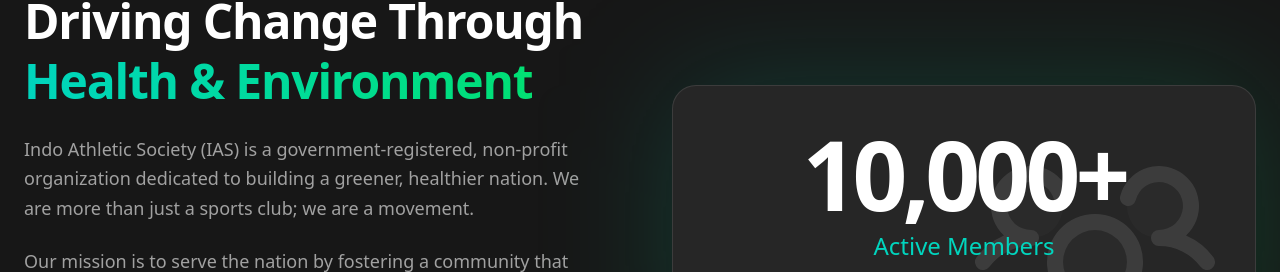
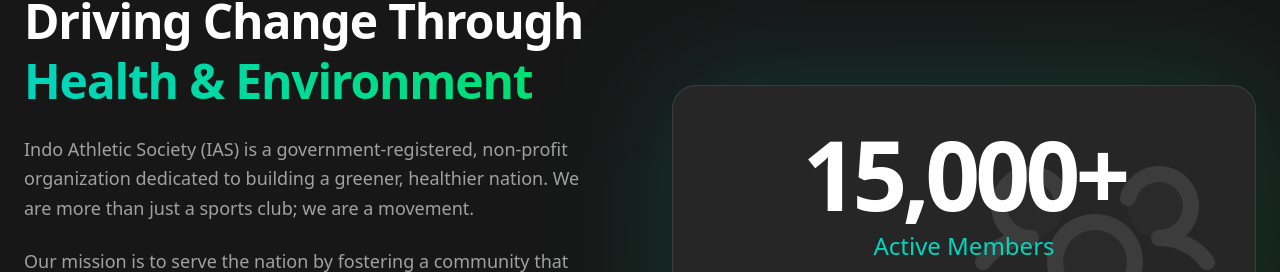
Before and after one commit to NaikDeepak/ias, a React (Vite) app: page / in a window 1280 px wide. Shown: the part 915-1187 px from the top of the page. Built offline with nearby package versions, Linux system fonts and the light colour scheme.

Commit message:
fix: standardize member count and correct asset paths

```diff
--- a/src/components/About.tsx
+++ b/src/components/About.tsx
@@ -57,7 +57,7 @@
 
                             <div className="relative z-10 text-center">
                                 <span className="text-7xl md:text-8xl font-bold text-white block mb-2 tracking-tighter">
-                                    10,000+
+                                    15,000+
                                 </span>
                                 <span className="text-xl md:text-2xl text-teal-400 font-medium block mb-8">
                                     Active Members
--- a/src/components/FeaturedMedia.tsx
+++ b/src/components/FeaturedMedia.tsx
@@ -3,9 +3,9 @@
 
 // Using the recently generated and validated images
 import bhaktiImg from '../assets/bhakti_shakti_cyclothon_v2.png';
-import shivneriImg from '../assets/shivneri_ride.png';
-import wariImg from '../assets/pune_pandharpur_wari_retry.png';
-import tulapurImg from '../assets/tulapur_ride.png';
+import shivneriImg from '../assets/shivneri_ride_1768025100903.png';
+import wariImg from '../assets/pune_pandharpur_wari_retry_1768025130005.png';
+import tulapurImg from '../assets/tulapur_ride_1768025146379.png';
 
 const EVENTS = [
     {
```
